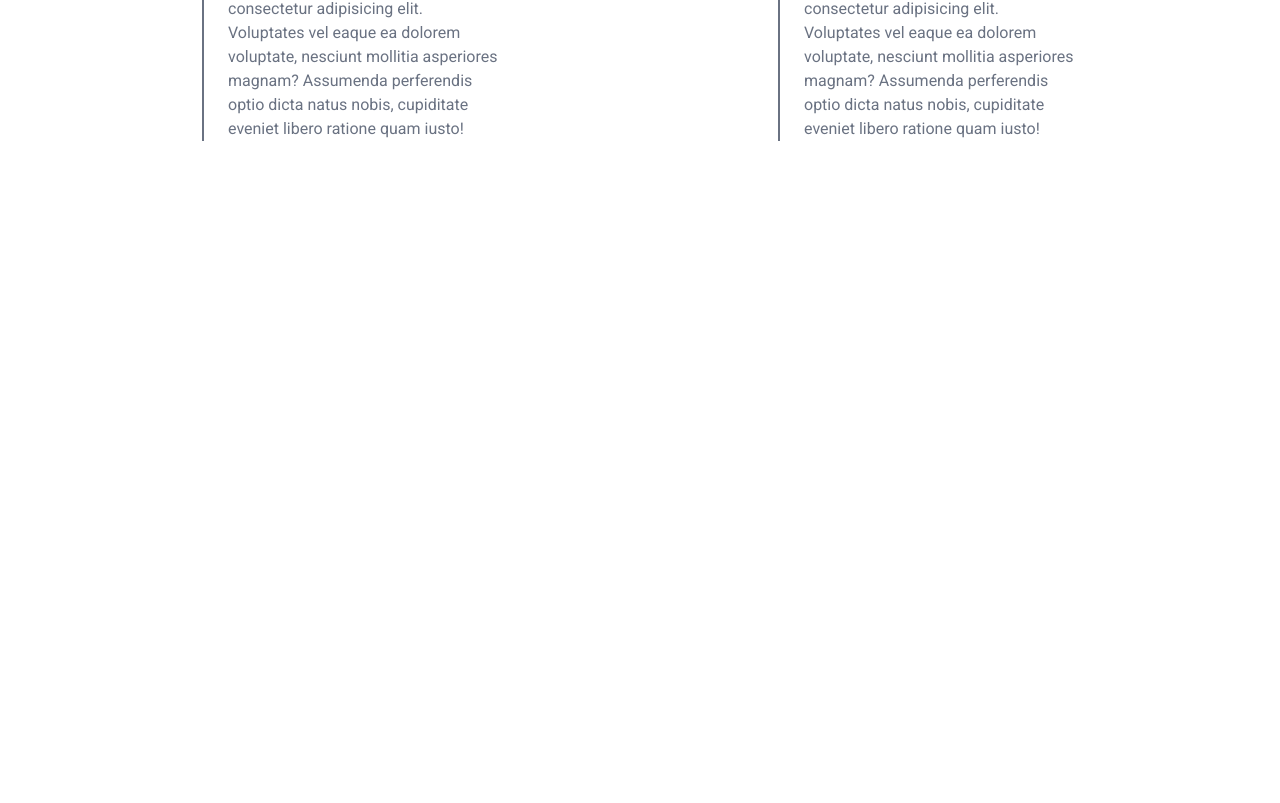
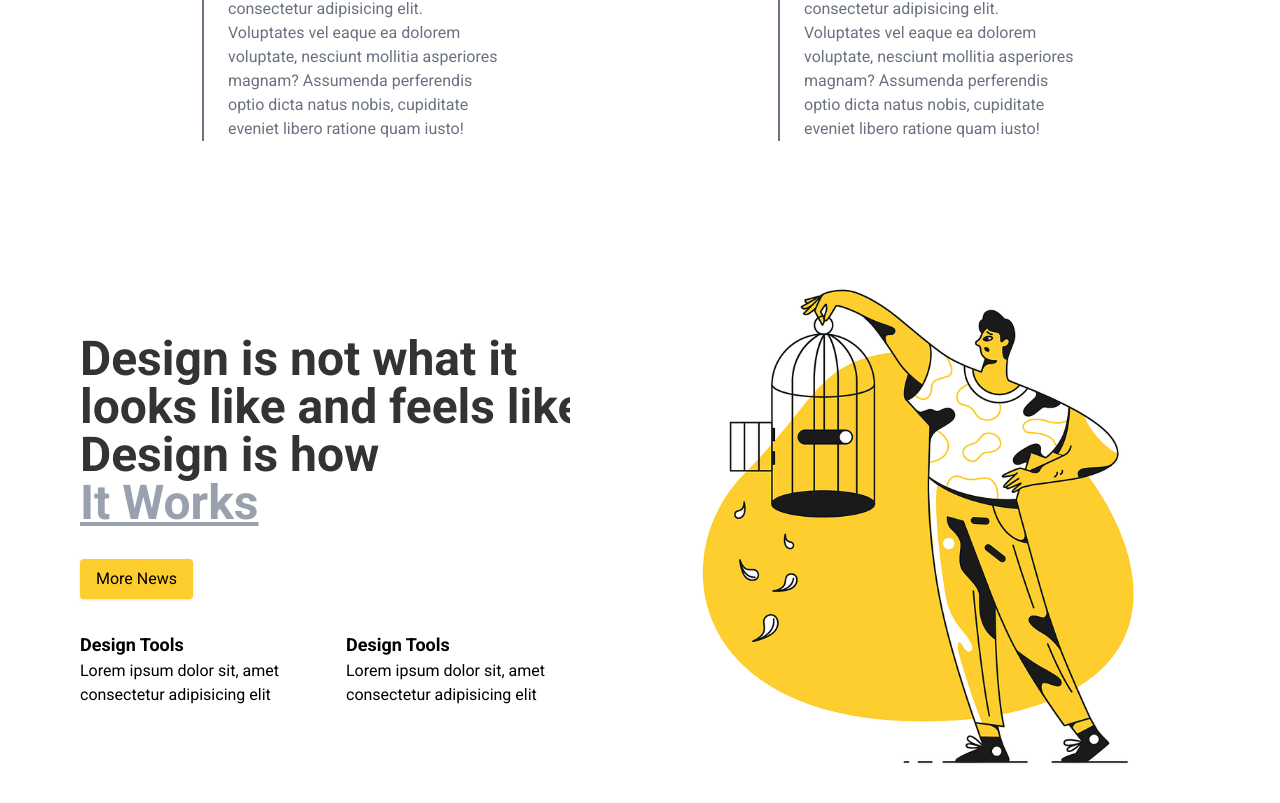
Before and after one commit to VamshiReddy02/course-selling, a React (Vite) app: page / in a window 1280 px wide. Shown: the part 1358-2161 px from the top of the page. Before the commit the page ends 1499 px from the top, so only its background shows below. Built offline with nearby package versions, Linux system fonts and the light colour scheme.

Commit message:
added Banner sectiion
Signed-off-by: VamshiReddy02 <vamshiproject02@gmail.com>

```diff
--- a/src/App.tsx
+++ b/src/App.tsx
@@ -1,3 +1,4 @@
+import Banner from "./components/Banner"
 import Hero from "./components/Hero"
 import Navbar from "./components/Navbar"
 import Services from "./components/Services"
@@ -9,6 +10,7 @@ function App() {
       <Navbar />
       <Hero />
       <Services />
+      <Banner />
     </main>
   )
 }
--- /dev/null
+++ b/src/components/Banner.tsx
@@ -0,0 +1,36 @@
+import BannerImg from "../assets/3.png";
+const Banner = () => {
+  return (
+    <>
+        <div className="container py-20">
+            <div className="grid grid-cols-1 md:grid-cols-2 min-h-[700px] md:min-h-[600px]">
+                <div className="space-y-8 flex flex-col justify-center items-center text-center md:text-left py-20 px-10 md:pr-10 md:py-0 md:px-0 md:items-start">
+                    <h1 className="text-4xl xl:text-5xl font-semibold text-black/80">
+                        Design is not what it looks like and feels like. Design is how{" "}
+                        <br />
+                        <span className="text-gray-400 underline">It Works</span>
+                    </h1>
+                    <button className="primary-btn hover:bg-black text-black hover:text-white duration-300">
+                        More News
+                    </button>
+                    <div className="flex gap-3">
+                        <div>
+                            <p className="font-semibold text-lg">Design Tools</p>
+                            <p>Lorem ipsum dolor sit, amet consectetur adipisicing elit</p>
+                        </div>
+                        <div>
+                            <p className="font-semibold text-lg">Design Tools</p>
+                            <p>Lorem ipsum dolor sit, amet consectetur adipisicing elit</p>
+                        </div>
+                    </div>
+                </div>
+                <div className="flex justify-center items-center">
+                    <img src={BannerImg} alt="" className="w-[90%] md:w-[550px] xl:w-[600px] md:!scale-125"/>
+                </div>
+            </div>
+        </div>
+    </>
+  )
+}
+
+export default Banner
```
